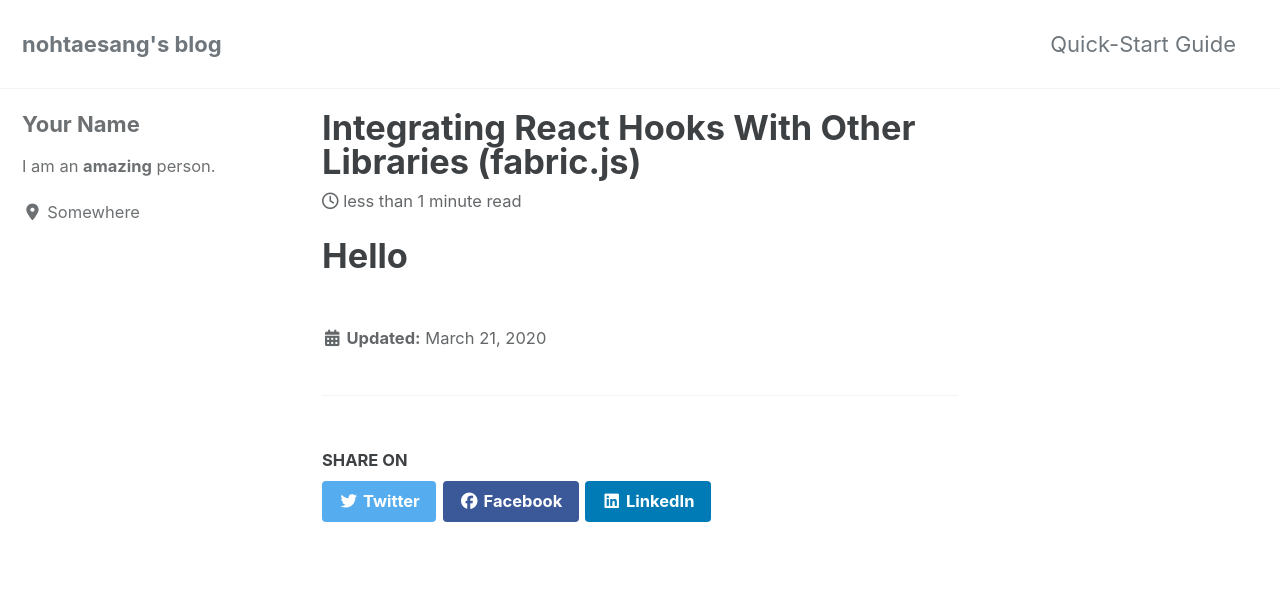
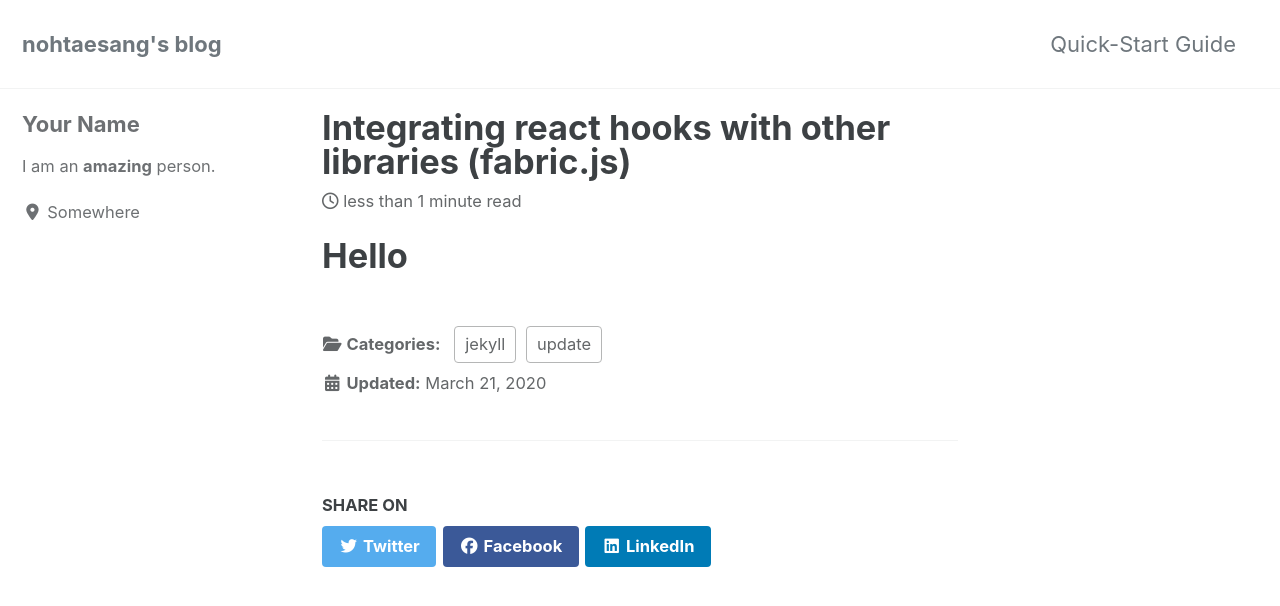
Before and after one commit to nohtaesang/nohtaesang.github.io, a Jekyll site: the page built from _posts/2020-03-21-Integrating-React-Hooks-with-Other-Libraries-(Fabric.js).md, in a window 1280 px wide and 900 px high. Shown: the top 606 px of the window. Built offline with Jekyll 4.4.1, drawn with Linux system fonts in a browser that asks for light colours; cached includes are drawn as plain includes; nearby versions of some CDN libraries; part of the change alters nothing that is shown.

Commit message:
Append prefix in post file

```diff
--- a/_posts/2020-03-21-Integrating-React-Hooks-with-Other-Libraries-(Fabric.js).md
+++ b/_posts/2020-03-21-Integrating-React-Hooks-with-Other-Libraries-(Fabric.js).md
@@ -1 +1,7 @@
+---
+title: "Integrating react hooks with other libraries (fabric.js)"
+date: 2020-03-21 00:00:00 -0000
+categories: jekyll update
+---
+
 # Hello
```
